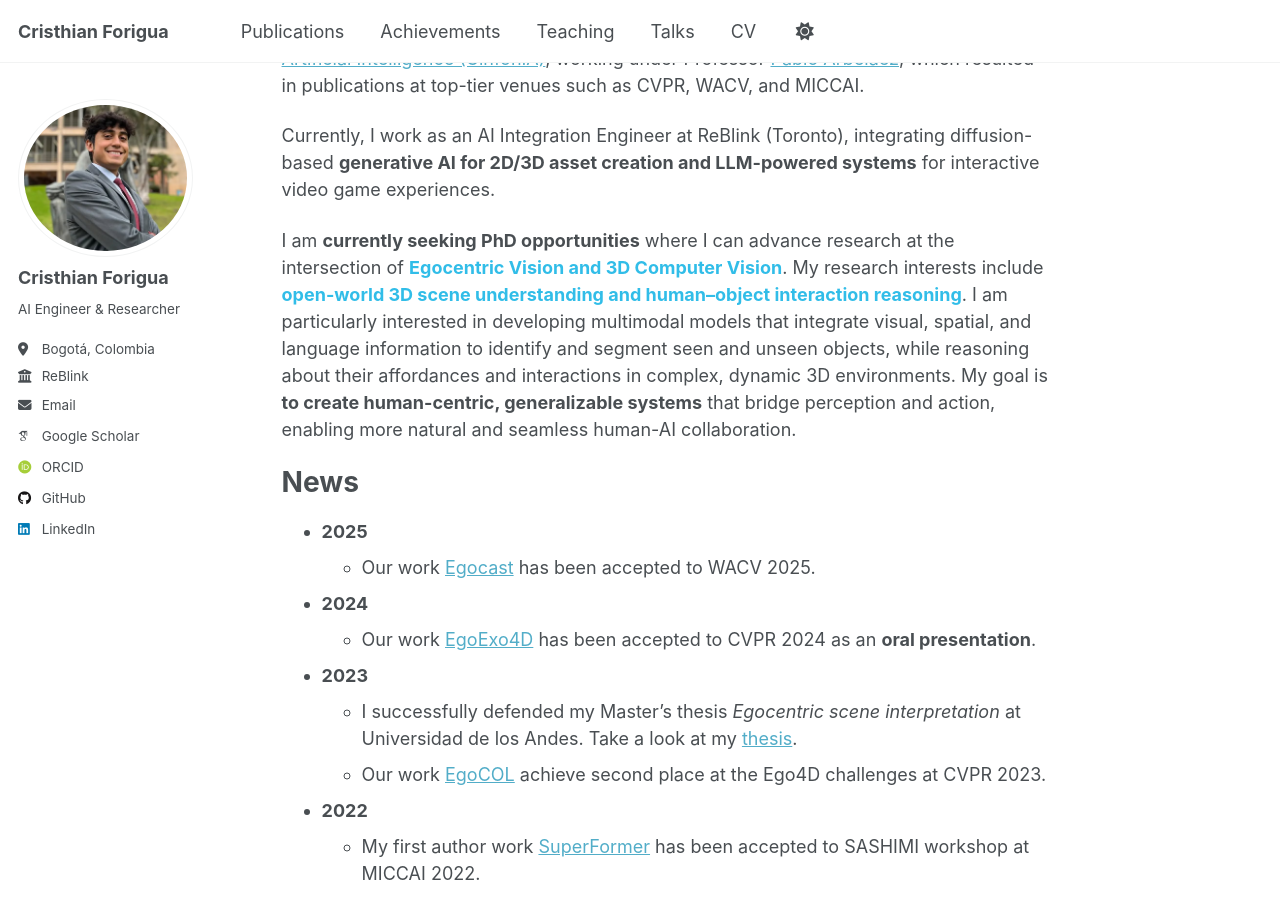
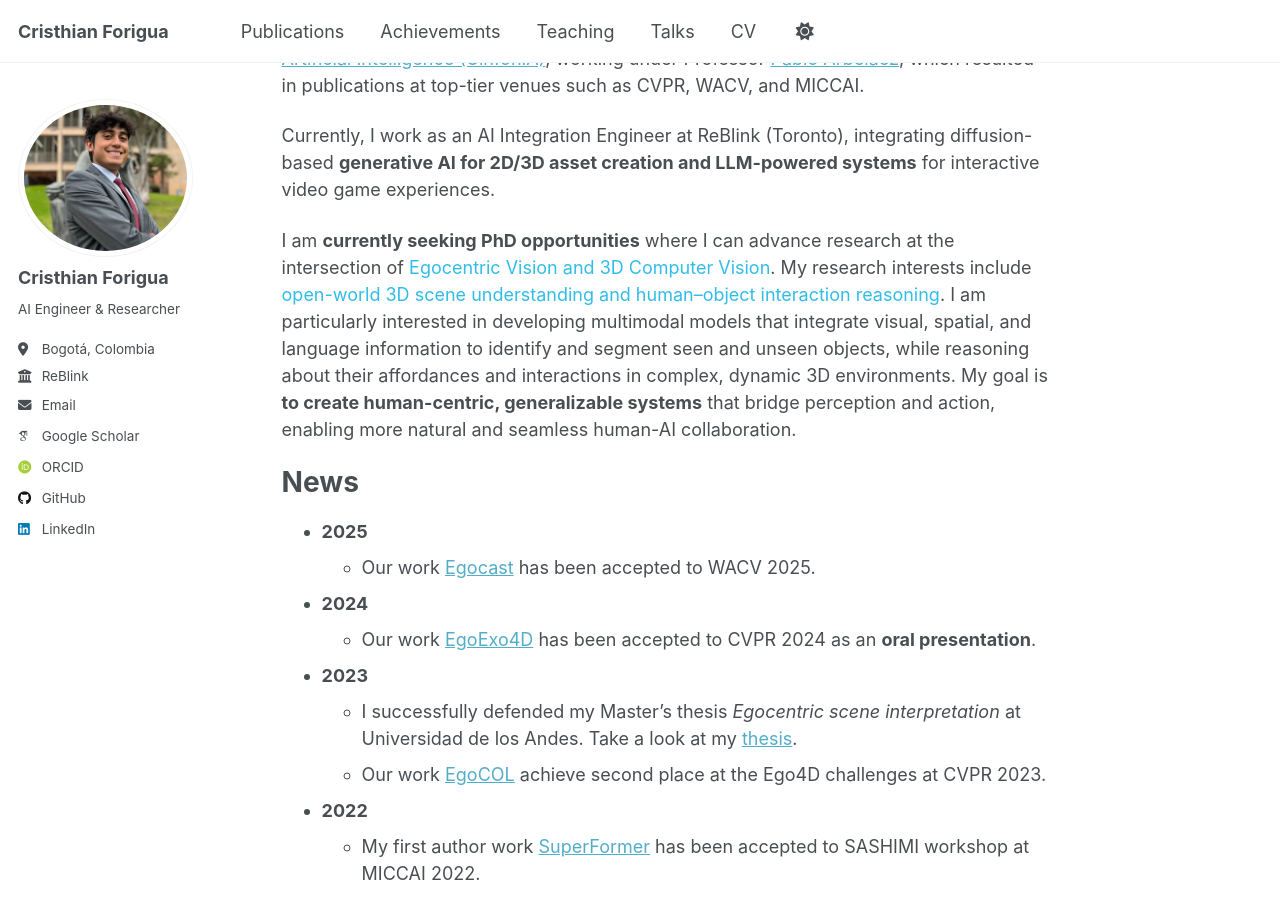
Before and after one commit to cdforigua05/cdforigua05.github.io, a Jekyll site: the page built from _pages/about.md, in a window 1280 px wide and 900 px high, scrolled down 332 px. Built offline with Jekyll 4.4.1, drawn with Linux system fonts in a browser that asks for light colours; some web fonts are replaced; a script that is not in the unit is left out.

Commit message:
Update about me

```diff
--- a/_pages/about.md
+++ b/_pages/about.md
@@ -15,7 +15,7 @@ I hold a Master’s in Biomedical Engineering and dual Bachelor’s degrees in S
 
 Currently, I work as an AI Integration Engineer at ReBlink (Toronto), integrating diffusion-based **generative AI for 2D/3D asset creation and LLM-powered systems** for interactive video game experiences.
 
-I am **currently seeking PhD opportunities** where I can advance research at the intersection of <span style="color:#31BDE8;"><b><strong>Egocentric Vision and 3D Computer Vision</strong></b></span>. My research interests include <span style="color:#31BDE8;"><b><strong>open-world 3D scene understanding and human–object interaction reasoning</strong></b></span>. I am particularly interested in developing multimodal models that integrate visual, spatial, and language information to identify and segment seen and unseen objects, while reasoning about their affordances and interactions in complex, dynamic 3D environments. My goal is **to create human-centric, generalizable systems** that bridge perception and action, enabling more natural and seamless human-AI collaboration.
+I am **currently seeking PhD opportunities** where I can advance research at the intersection of <span style="color:#31BDE8;">Egocentric Vision and 3D Computer Vision</span>. My research interests include <span style="color:#31BDE8;">open-world 3D scene understanding and human–object interaction reasoning</span>. I am particularly interested in developing multimodal models that integrate visual, spatial, and language information to identify and segment seen and unseen objects, while reasoning about their affordances and interactions in complex, dynamic 3D environments. My goal is **to create human-centric, generalizable systems** that bridge perception and action, enabling more natural and seamless human-AI collaboration.
 
 
 News
```
